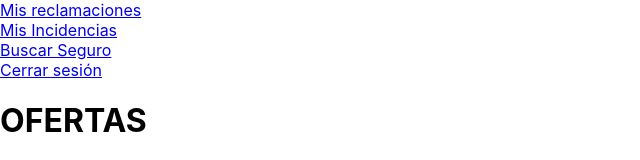
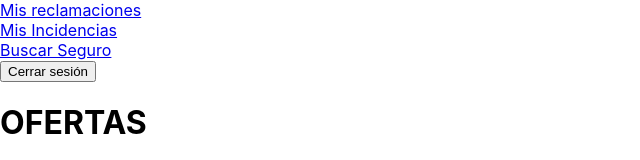
Before and after one commit to AlexanderAlvarezMarques/GS1-Final-Project, a React (Create React App) app: page /sesion in a window 1280 px wide. Shown: the top 160 px of the page, without its empty margins (0-640 px from the left). Built offline with nearby package versions, Linux system fonts and the light colour scheme; no server answers; the database is empty.

Commit message:
Arreglao

```diff
--- a/src/componentes/SesionPage.js
+++ b/src/componentes/SesionPage.js
@@ -36,8 +36,9 @@ const SesionPage = () => {
   }, []);
 
   auth.onAuthStateChanged((user) => {
+    if (user) {
+      var userUID = auth.currentUser.uid;
       let nombre = "<h1>Sesión iniciada por ";
-    var userUID = auth.currentUser.uid;
       var docRef = firestore.collection("usuariosRgistrados").doc(userUID);
       docRef.get().then(function (doc) {
         if (doc.exists) {
@@ -53,8 +54,16 @@ const SesionPage = () => {
             document.getElementById("welcome")
           );
         }
+      }).catch(function (error) {
+        console.log("Error getting document:", error);
       });
+    }
   });
+
+  const cerrarSesion=()=>{
+    auth.signOut();
+    history.push("/");
+  }
 
   return (
     <Fragment>
@@ -65,7 +74,7 @@ const SesionPage = () => {
       <br></br>
       <Link to={"/buscador"}>Buscar Seguro</Link>
       <br></br>
-      <Link to={"/"}>Cerrar sesión</Link>
+      <button onClick={cerrarSesion}>Cerrar sesión</button>
       <br></br>
       <h1>OFERTAS</h1>
       <div>
```
Lines whose indentation alone changed are shown as unchanged.
